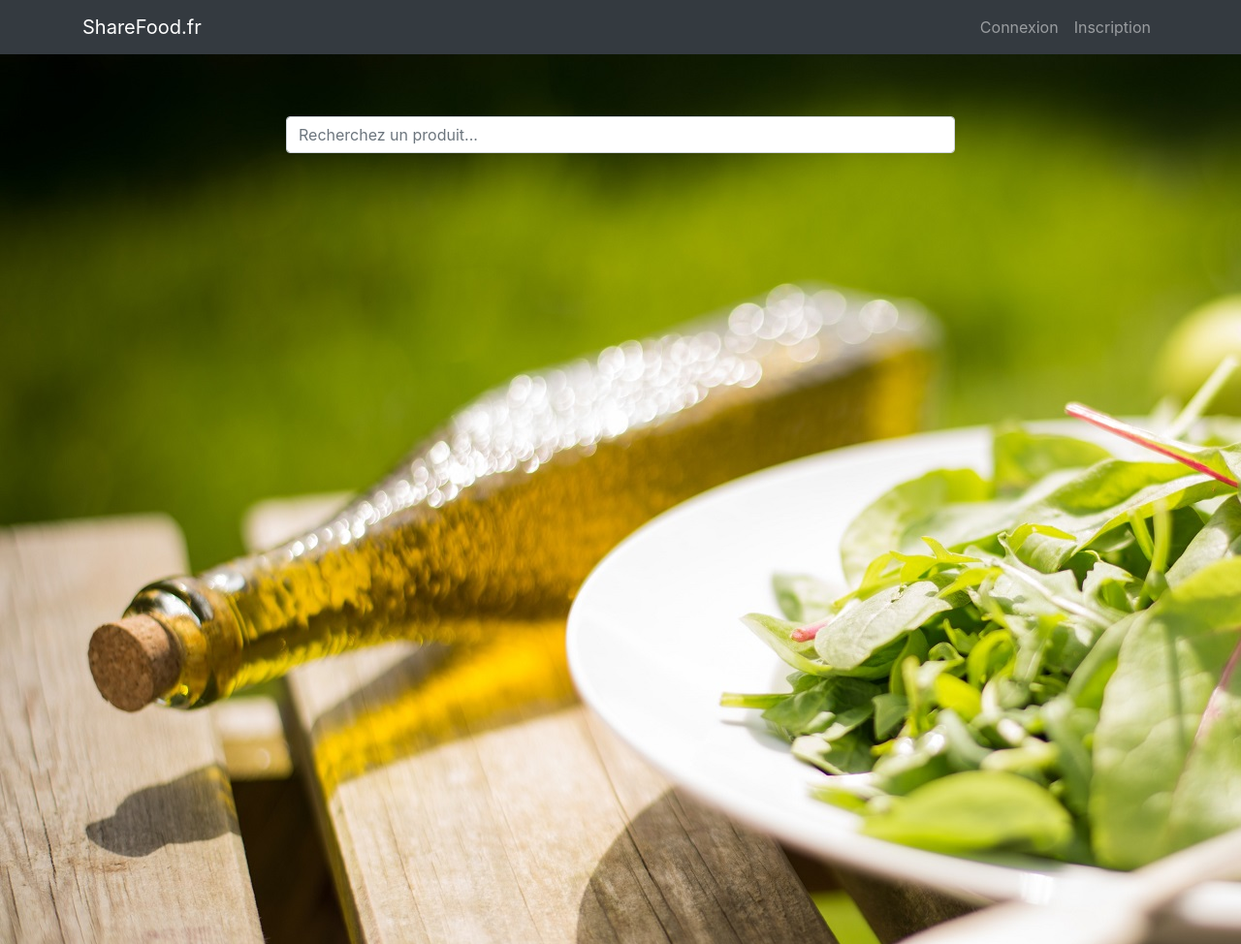
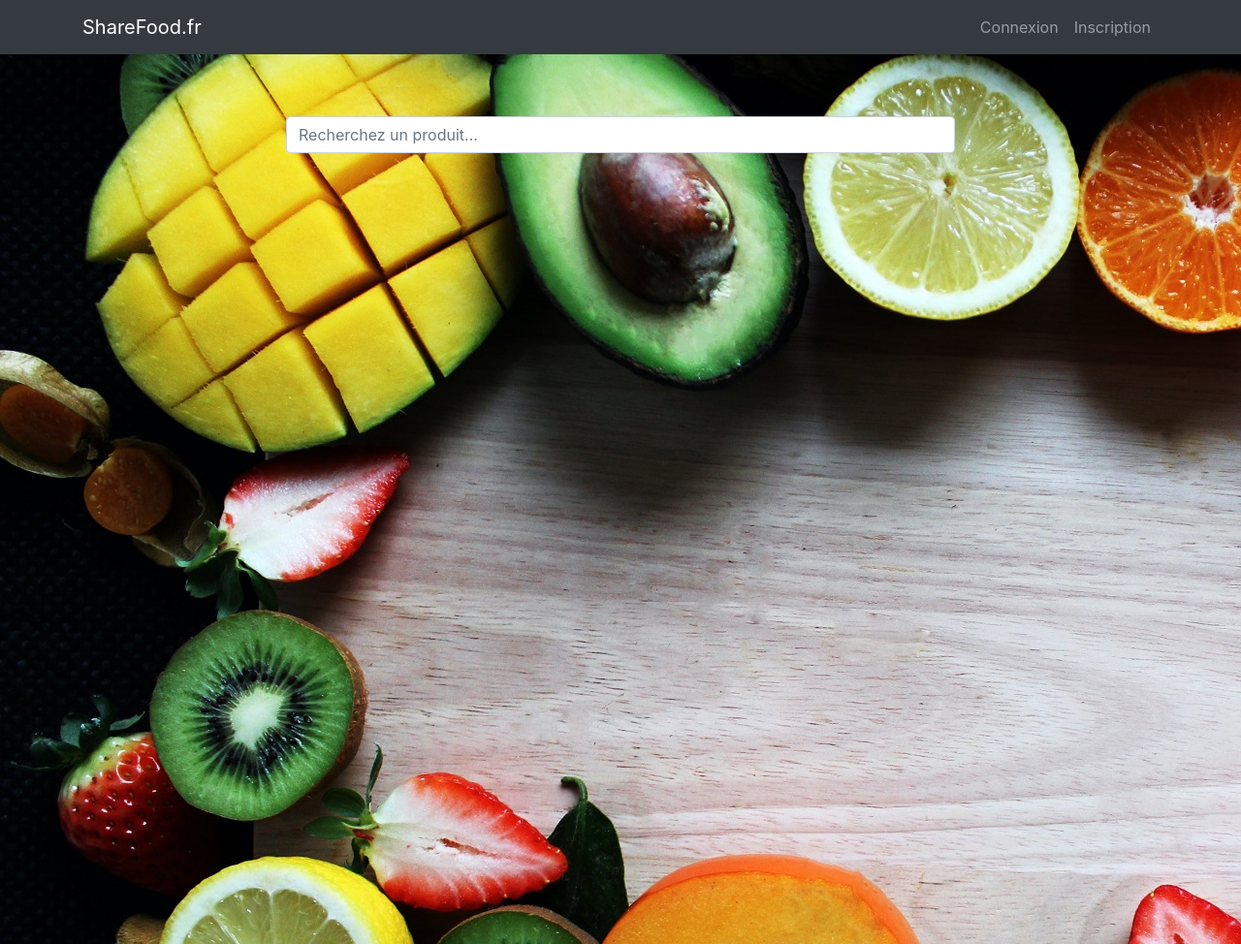
Before and after one commit to cedflam/sharefood-docker, a Symfony app: template templates/article/user-products-list.html.twig in a window 1280 px wide. Shown: the whole page at 97% size. Run offline with Twig, Linux system fonts and the light colour scheme; the template is opened without the code that fills it, so the values that code supplies are empty; some libraries are stand-ins or nearby versions.

Commit message:
refactor templates

```diff
--- a/public/css/style.css
+++ b/public/css/style.css
@@ -15,9 +15,22 @@
     background-attachment: fixed;
     background-repeat: repeat;
 }
+.myProducts{
+    background-image: url('../img/myProducts.jpg');
+    background-attachment: fixed;
+    background-repeat: repeat;
+}
+
+
 
 .product-add{
     background-image: url('../img/bgArticleAdd.jpg');
+    background-attachment: fixed;
+    background-repeat: repeat;
+
+}
+.products-list{
+    background-image: url('../img/donate.jpg');
     background-attachment: fixed;
     background-repeat: repeat;
 
--- a/templates/article/index.html.twig
+++ b/templates/article/index.html.twig
@@ -4,7 +4,7 @@
 
 {% block body %}
     <!-- Page Content -->
-    <div class="container-fluid products">
+    <div class="container-fluid products-list">
         <div class="container " style="padding-top: 120px; padding-bottom: 800px">
             <div class="container ">
                 {% for label, messages in app.flashes %}
--- a/templates/article/user-products-list.html.twig
+++ b/templates/article/user-products-list.html.twig
@@ -4,7 +4,7 @@
 
 {% block body %}
     <!-- Page Content -->
-    <div class="container-fluid products">
+    <div class="container-fluid myProducts">
         <div class="container " style="padding-top: 120px; padding-bottom: 800px">
             <div class="container ">
                 {% for label, messages in app.flashes %}
--- a/templates/base.html.twig
+++ b/templates/base.html.twig
@@ -37,8 +37,9 @@
                 {% else %}
 
                     <li class="nav-item   ">
-                        <a class=" btn btn-sm btn-primary pl-3 pr-3  " href="{{ path('discussion_show') }}"><i
-                                    class="fas fa-comments"> Messagerie </i></a>
+                        <a class=" btn btn-sm btn-primary pl-3 pr-3  " href="{{ path('discussion_show') }}">
+                            <i class="fas fa-comments"> Messagerie </i>
+                        </a>
                     </li>
             </ul>
                     <div class="btn-group col-2 ">
@@ -47,7 +48,10 @@
                             Menu
                         </button>
                         <div class="dropdown-menu ">
-                            <a class="dropdown-item" href="{{ path('articles') }}"> <i class="fas fa-cart-arrow-down"></i> Produits</a>
+                            <a class="dropdown-item" href="{{ path('articles') }}"> <i class="fas fa-carrot"></i> Produits</a>
+                            <a class="dropdown-item" href="{{ path('articles_my_products') }}">
+                                <i class="fas fa-cart-arrow-down"></i> Mes produits
+                            </a>
                             <a class="dropdown-item" href="{{ path('article_add') }}"> <i class="fas fa-exchange-alt"></i> Donner</a>
                             <a class="dropdown-item" href="#"> <i class="fas fa-address-book"></i> Contact</a>
                             {% if app.user.roles[0] == "ROLE_ADMIN" %}
```
Also changed, not shown: public/img/donate.jpg (added), public/img/myProducts.jpg (added).
